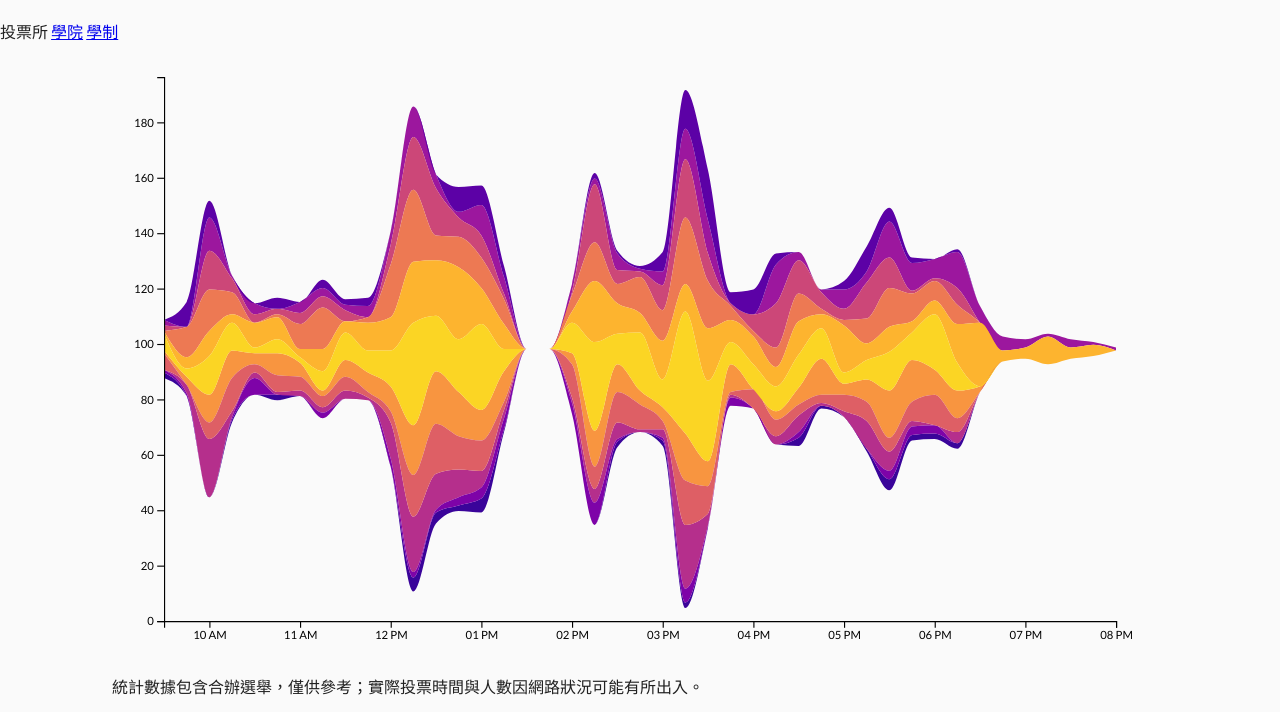
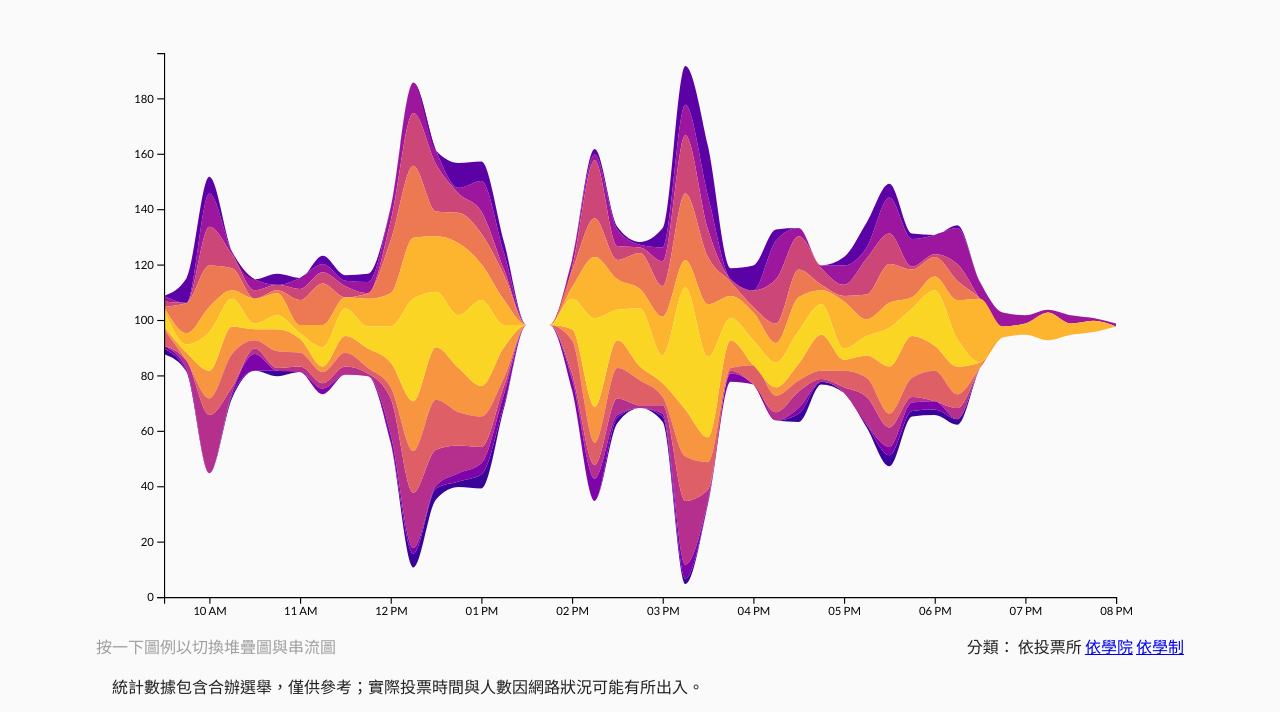
Before and after one commit to rschiang/ntu-vote-auth-stat, a plain HTML site: page index.html in a window 1280 px wide. Shown: the part 109-821 px from the top of the page. Drawn offline with Linux system fonts and the light colour scheme.

Commit message:
Basic layout for dimensions nav

```diff
--- a/index.css
+++ b/index.css
@@ -26,7 +26,7 @@ header {
     font-weight: 600;
 }
 
-nav.semesters {
+nav.semesters, nav.dimensions {
     float: right;
     text-align: right;
 }
@@ -39,6 +39,10 @@ nav .active {
 .chart {
     max-width: 68em;
     margin: auto;
+}
+
+.chart .tip {
+    color: #9e9e9e;
 }
 
 svg {
--- a/index.html
+++ b/index.html
@@ -28,13 +28,17 @@
         </nav>
         <h1>NTUSA Election Infographic<br />選舉資訊圖表</h1>
     </header>
-    <nav class="dimensions">
-        <a data-dimension="station" href="#">投票所</a>
-        <a data-dimension="college" href="#">學院</a>
-        <a data-dimension="standing" href="#">學制</a>
-    </nav>
     <div class="chart">
         <svg></svg>
+        <nav class="dimensions">
+            分類：
+            <a data-dimension="station" href="#">依投票所</a>
+            <a data-dimension="college" href="#">依學院</a>
+            <a data-dimension="standing" href="#">依學制</a>
+        </nav>
+        <div class="chart-type tip">
+            按一下圖例以切換堆疊圖與串流圖
+        </div>
     </div>
     <footer>
         <p>統計數據包含合辦選舉，僅供參考；實際投票時間與人數因網路狀況可能有所出入。</p>
```
